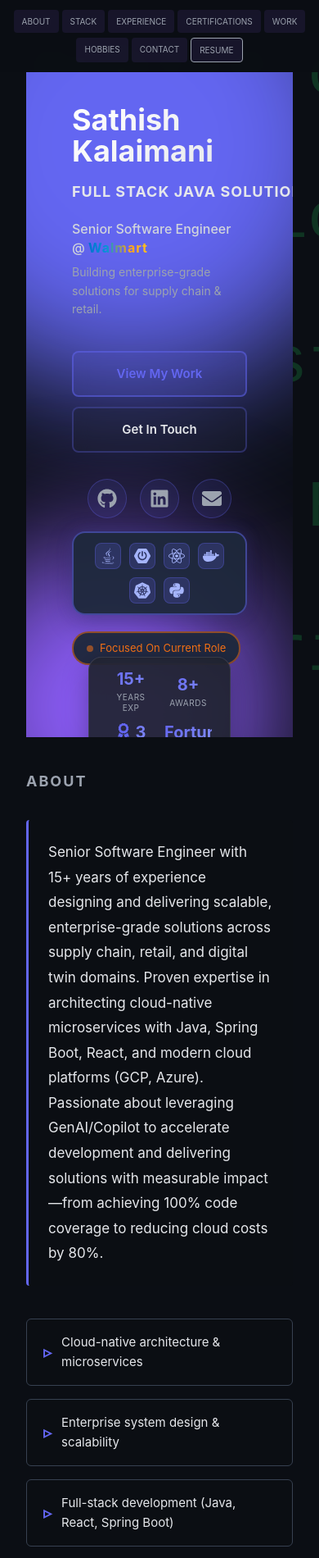
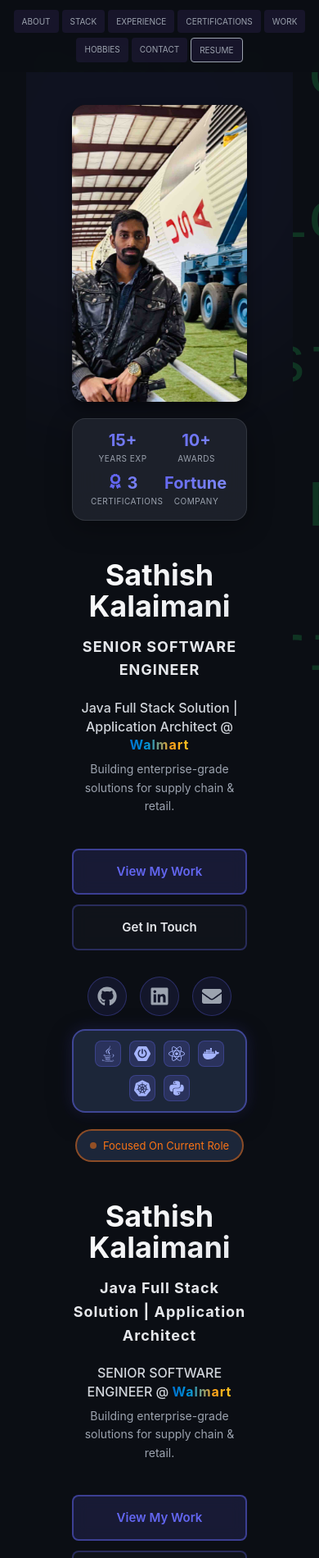
Before and after one commit to Sathish-Kalaimani/portfolio, a React (Create React App) app: page / in a window 390 px wide. Shown: the top 1900 px of the page at 82% size. Built offline with nearby package versions, Linux system fonts and the light colour scheme.

Commit message:
Included resume, minor fixes

```diff
--- a/src/App.css
+++ b/src/App.css
@@ -18,6 +18,7 @@ body {
   line-height: 1.6;
   position: relative;
   overflow-x: hidden;
+  width: 100%;
 }
 
 a {
@@ -393,7 +394,7 @@ main {
   padding: 80px 0 180px 0;
   background: rgba(11, 14, 20, 0.95);
   position: relative;
-  overflow: visible;
+  overflow: hidden;
 }
 
 /* Animated background circles */
@@ -575,7 +576,7 @@ main {
   letter-spacing: 1px;
   margin-bottom: 20px;
   font-weight: 700;
-  white-space: nowrap;
+
 }
 
 .hero-company {
@@ -767,6 +768,14 @@ main {
   color: #c7d2fe;
   border-color: rgba(99, 102, 241, 0.5);
   box-shadow: 0 4px 12px rgba(99, 102, 241, 0.4);
+}
+
+.hero-image-container {
+  flex-shrink: 0;
+  position: relative;
+  display: flex;
+  flex-direction: column;
+  align-items: center;
 }
 
 /* Achievements Bar */
@@ -832,7 +841,7 @@ main {
 @media (max-width: 900px) {
   .hero {
     min-height: 60vh;
-    padding: 60px 20px 140px 20px;
+    padding: 60px 20px 160px 20px;
     background: rgba(11, 14, 20, 1);
     overflow: hidden;
     position: relative;
@@ -845,15 +854,27 @@ main {
 
   .hero-inner {
     flex-direction: column;
-    align-items: flex-start;
+    align-items: center;
     gap: 48px;
     max-width: 100%;
+  }
+
+  .hero-image-container {
+    width: 100%;
+    display: flex;
+    flex-direction: column;
+    align-items: center;
+    justify-content: center;
+    z-index: 2;
+    order: -1;
   }
 
   .hero-content {
     max-width: 100%;
     padding-left: 0;
     z-index: 2;
+    align-items: center;
+    text-align: center;
   }
 
   .hero-content h1 {
@@ -874,27 +895,12 @@ main {
 
   .hero-frame {
     margin-top: 0;
-  }
-
-  .hero-image-container {
-    flex-shrink: 0;
-    position: relative;
-    display: flex;
-    flex-direction: column;
-    align-items: center;
-  }
-
-  .hero-image-container {
-    width: 100%;
-    display: flex;
-    justify-content: center;
-    z-index: 2;
   }
 
   .hero-achievements {
     gap: 16px;
     padding: 16px 20px;
-    bottom: -80px;
+    bottom: -60px;
     right: 0;
     left: 0;
     margin: 0 auto;
@@ -935,7 +941,7 @@ main {
 
 @media (max-width: 768px) {
   .hero {
-    padding: 40px 16px;
+    padding: 40px 16px 80px 16px;
     background: #0b0e14;
     overflow: hidden;
     position: relative;
@@ -979,6 +985,13 @@ main {
     padding: 16px;
     justify-content: center;
     background: rgba(30, 35, 45, 0.9);
+    position: relative;
+    bottom: auto;
+    margin-top: 20px;
+    width: 100%;
+    max-width: 100%;
+    left: 0;
+    right: 0;
   }
 
   .achievement-item {
@@ -993,7 +1006,7 @@ main {
   .hero-frame {
     width: 100%;
     max-width: 300px;
-    height: auto;
+    height: 362px;
   }
 
   .hero-social {
@@ -1426,14 +1439,15 @@ main {
 
 .certifications-grid {
   display: grid;
-  grid-template-columns: repeat(auto-fit, minmax(300px, 1fr));
+  grid-template-columns: repeat(auto-fit, minmax(360px, 1fr));
   gap: 24px;
   margin-top: 40px;
 }
 
 .certification-card {
   display: flex;
-  padding: 10px;
+  gap: 20px;
+  padding: 28px;
   background: rgba(31, 41, 55, 0.2);
   border: 1px solid #1f2937;
   border-radius: 12px;
--- a/src/components/About.jsx
+++ b/src/components/About.jsx
@@ -87,7 +87,7 @@ export function About() {
         <motion.li variants={fadeUp}>GenAI/Copilot adoption & DevOps excellence</motion.li>
       </motion.ul>
 
-      <motion.a className="btn ghost" href="/Sathish Kalaimani.pdf" download variants={scaleIn}>DOWNLOAD CV</motion.a>
+      <motion.a className="btn ghost" href="/Sathish-Kalaimani-Resume.pdf" download variants={scaleIn}>DOWNLOAD CV</motion.a>
     </motion.section>
   );
 }
--- a/src/components/Hero.jsx
+++ b/src/components/Hero.jsx
@@ -1,5 +1,5 @@
 import React, { useMemo } from 'react';
-import { motion, useScroll, useTransform } from "framer-motion";
+import { motion } from "framer-motion";
 import { PictureFrame } from './PictureFrame';
 import { CountUp } from './CountUp';
 import { FaGithub, FaLinkedin, FaEnvelope, FaJava, FaReact, FaDocker, FaPython, FaAward } from 'react-icons/fa';
@@ -9,14 +9,9 @@ export function Hero() {
   // Toggle this to show/hide "Available for opportunities" badge
   const isAvailableForOpportunities = false; // Set to false when not looking for jobs
 
-  const { scrollY } = useScroll();
-  const opacity = useTransform(scrollY, [0, 400], [1, 0]);
-  const scale = useTransform(scrollY, [0, 400], [1, 0.95]);
-  const y = useTransform(scrollY, [0, 400], [0, 50]);
-
   const name = "Sathish Kalaimani";
-  const subtitle = "Senior Software Engineer";
-  const title = "FULL STACK JAVA SOLUTIONS | APPLICATION ARCHITECT";
+  const subtitle = "SENIOR SOFTWARE ENGINEER";
+  const title = "Java Full Stack Solution | Application Architect";
   const tagline = "Building enterprise-grade solutions for supply chain & retail.";
 
   // Simple fade-in animation variants
@@ -64,13 +59,11 @@ export function Hero() {
       initial="hidden"
       animate="visible"
       variants={stagger}
-      style={{ opacity, scale }}
     >
       {/* Animated background elements */}
       <motion.div
         className="hero-bg-circle hero-bg-circle-1"
         animate={floatAnimation}
-        style={{ opacity }}
       />
       <motion.div
         className="hero-bg-circle hero-bg-circle-2"
@@ -82,10 +75,9 @@ export function Hero() {
             ease: "easeInOut"
           }
         }}
-        style={{ opacity }}
       />
 
-      <motion.div className="hero-inner" style={{ y }}>
+      <div className="hero-inner">
         <motion.div
           className="hero-content"
           variants={fadeIn}
@@ -95,11 +87,11 @@ export function Hero() {
           </motion.h1>
 
           <motion.h2 variants={fadeIn}>
-            {title}
+            {subtitle}
           </motion.h2>
 
           <motion.p className="hero-subtitle" variants={fadeIn}>
-            {subtitle} <span>@ </span><span className="hero-company">Walmart</span>
+            {title} <span>@ </span><span className="hero-company">Walmart</span>
           </motion.p>
 
           <motion.p className="hero-tagline" variants={fadeIn}>
@@ -191,7 +183,7 @@ export function Hero() {
             <div className="achievement-divider"></div>
             <div className="achievement-item">
               <div className="achievement-value">
-                <CountUp end={8} duration={2} suffix="+" />
+                <CountUp end={10} duration={2} suffix="+" />
               </div>
               <div className="achievement-label">Awards</div>
             </div>
@@ -212,7 +204,92 @@ export function Hero() {
             </div>
           </motion.div>
         </motion.div>
-      </motion.div>
+
+        <motion.div
+          className="hero-content"
+          variants={fadeIn}
+        >
+          <motion.h1 variants={fadeIn}>
+            {name}
+          </motion.h1>
+
+          <motion.h2 variants={fadeIn}>
+            {title}
+          </motion.h2>
+
+          <motion.p className="hero-subtitle" variants={fadeIn}>
+            {subtitle} <span>@ </span><span className="hero-company">Walmart</span>
+          </motion.p>
+
+          <motion.p className="hero-tagline" variants={fadeIn}>
+            {tagline}
+          </motion.p>
+
+          <motion.div className="hero-cta" variants={fadeIn}>
+            <a href="#work" className="btn btn-primary">
+              View My Work
+            </a>
+            <a href="#contact" className="btn btn-outline">
+              Get In Touch
+            </a>
+          </motion.div>
+
+          <motion.div className="hero-social" variants={fadeInFast}>
+            <a
+              href="https://github.com/Sathish-Kalaimani"
+              target="_blank"
+              rel="noopener noreferrer"
+              className="social-icon"
+            >
+              <FaGithub size={24} />
+            </a>
+            <a
+              href="https://www.linkedin.com/in/sathish-kalaimani-83927557/"
+              target="_blank"
+              rel="noopener noreferrer"
+              className="social-icon"
+            >
+              <FaLinkedin size={24} />
+            </a>
+            <a
+              href="mailto:Sathish.Kalaimani7@gmail.com"
+              className="social-icon"
+            >
+              <FaEnvelope size={24} />
+            </a>
+          </motion.div>
+
+          {/* Quick Stats Mini Bar */}
+          <motion.div className="hero-quick-stats" variants={fadeInFast}>
+            <div className="quick-stat-icon">
+              <FaJava size={20} />
+            </div>
+            <div className="quick-stat-icon">
+              <SiSpringboot size={20} />
+            </div>
+            <div className="quick-stat-icon">
+              <FaReact size={20} />
+            </div>
+            <div className="quick-stat-icon">
+              <FaDocker size={20} />
+            </div>
+            <div className="quick-stat-icon">
+              <SiKubernetes size={20} />
+            </div>
+            <div className="quick-stat-icon">
+              <FaPython size={20} />
+            </div>
+          </motion.div>
+
+          {/* Bottom Status Badges */}
+          <motion.div className="hero-bottom-badges" variants={fadeInFast}>
+            <div className={`hero-badge ${isAvailableForOpportunities ? 'available' : 'unavailable'}`}>
+              <span className="badge-dot"></span>
+              <span>{isAvailableForOpportunities ? 'Open To New Opportunities' : 'Focused On Current Role'}</span>
+            </div>
+          </motion.div>
+        </motion.div>
+      </div>
     </motion.section>
   );
 }
--- a/src/components/Hobbies.jsx
+++ b/src/components/Hobbies.jsx
@@ -49,7 +49,7 @@ export function Hobbies() {
       {
         name: "Drawing",
         icon: <FaPaintBrush size={40} />,
-        description: "Sketching and creative art",
+        description: "Sketching",
         hasGallery: true,
         galleryKey: "drawings"
       },
@@ -60,12 +60,12 @@ export function Hobbies() {
         hasGallery: true,
         galleryKey: "photos"
       },
-      { name: "Playing Cricket", icon: <FaBaseballBall size={40} />, description: "Sports enthusiast" },
-      { name: "Watching TV", icon: <FaTv size={40} />, description: "Entertainment & relaxation" },
-      { name: "Listening to Music", icon: <FaMusic size={40} />, description: "All genres" },
-      { name: "Cooking", icon: <FaUtensils size={40} />, description: "Culinary experiments" },
-      { name: "Driving", icon: <FaCar size={40} />, description: "Road trips & exploration" },
-      { name: "Coding", icon: <FaCode size={40} />, description: "Personal projects" }
+      { name: "Cricket", icon: <FaBaseballBall size={40} />, description: "Playing & Watching" },
+      { name: "Watching TV", icon: <FaTv size={40} />, description: "Entertainment" },
+      { name: "Listening to Music", icon: <FaMusic size={40} />, description: "All Genres" },
+      { name: "Cooking", icon: <FaUtensils size={40} />, description: "Culinary Experiments" },
+      { name: "Driving", icon: <FaCar size={40} />, description: "Road Trips & Exploration" },
+      { name: "Coding", icon: <FaCode size={40} />, description: "Personal Projects" }
     ];
 
     const openGallery = (galleryKey) => {
--- a/src/components/Navigation.jsx
+++ b/src/components/Navigation.jsx
@@ -12,7 +12,7 @@ export function Navigation() {
           <a href="#work">WORK</a>
           <a href="#hobbies">HOBBIES</a>
           <a href="#contact">CONTACT</a>
-          <a className="resume" href="#">RESUME</a>
+          <a className="resume" href="/Sathish-Kalaimani-Resume.pdf">RESUME</a>
         </div>
       </div>
     </nav>
```
Also changed, not shown: 1 other file (tests, documents, lock files or other folders).
